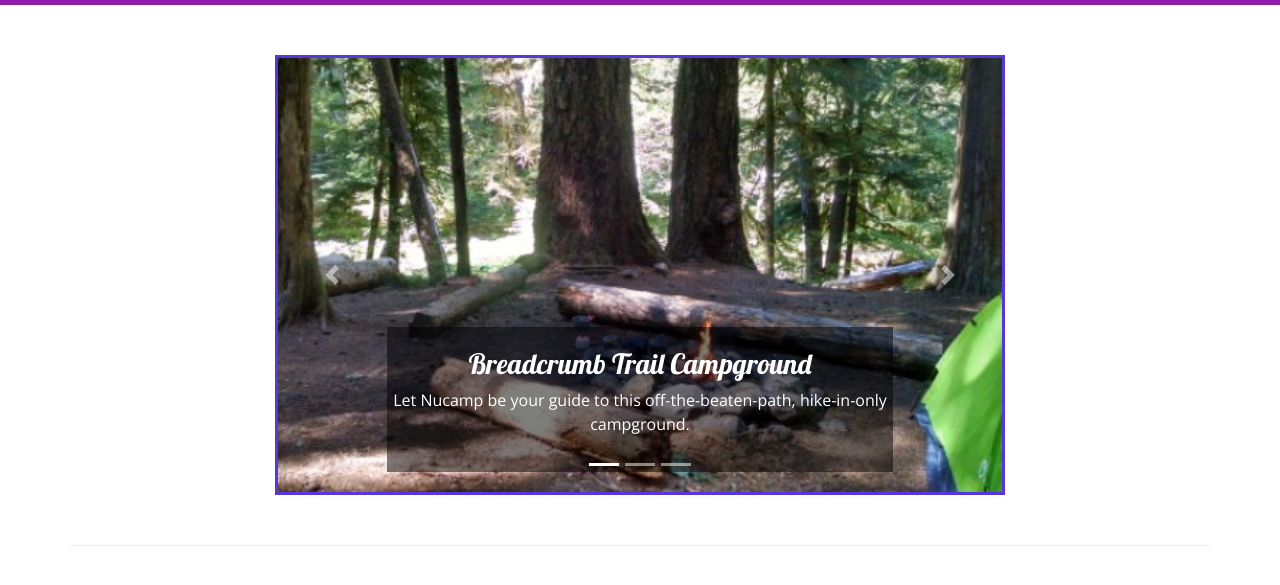
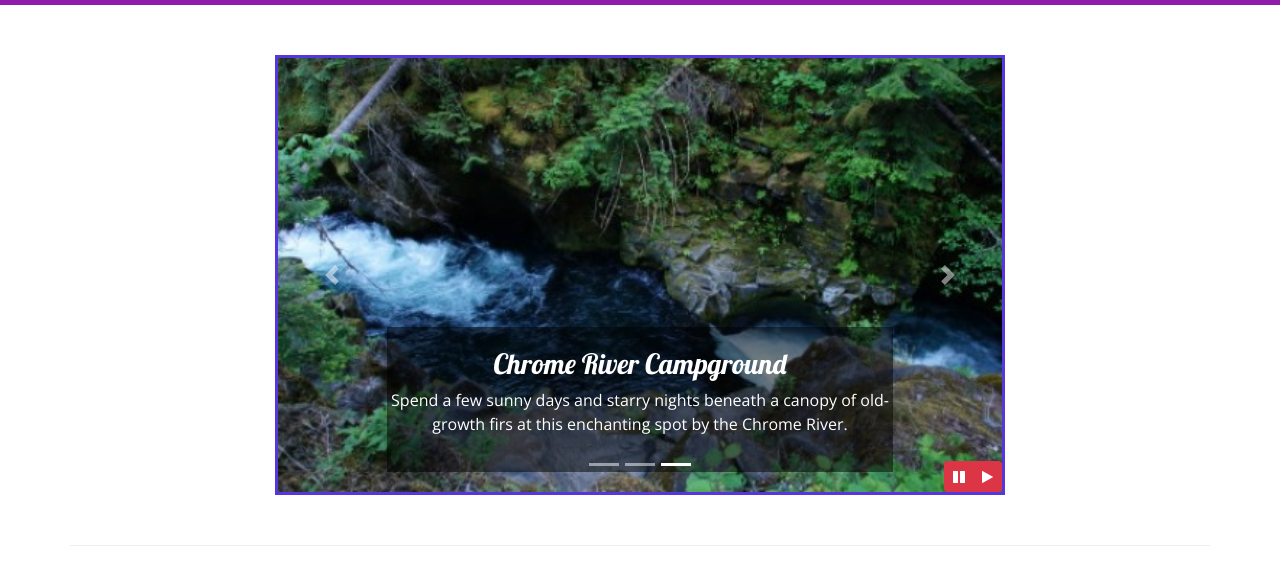
Before and after one commit to astanovferuz/bootstrapproject, a website: page index.html in a window 1280 px wide. Shown: the part 215-800 px from the top of the page. Drawn offline with nearby package versions, Linux system fonts and the light colour scheme.

Commit message:
Bootstrap and jQuery Part 1

```diff
--- a/css/styles.css
+++ b/css/styles.css
@@ -51,3 +51,10 @@ a   {
 .fa-close   {
     color: white;
 }
+
+#carouselButton    {
+    position: absolute;
+    right: 0;
+    bottom: 0;
+    z-index: 1;
+}
--- a/index.html
+++ b/index.html
@@ -185,6 +185,14 @@
                         <span class="carousel-control-next-icon"></span>
                         <span class="sr-only">Next</span>
                     </a>
+                    <div class="btn-group" id="carouselButton">
+                        <button class="btn btn-danger btn-sm" id="carouselPause">
+                            <i class="fa fa-pause"></i>
+                        </button>
+                        <button class="btn btn-danger btn-sm" id="carouselPlay">
+                            <i class="fa fa-play"></i>
+                        </button>
+                    </div>
                 </div>
             </div>
         </div>
@@ -264,6 +272,17 @@
 <script src="node_modules/jquery/dist/jquery.slim.min.js"></script>
 <script src="node_modules/popper.js/dist/umd/popper.min.js"></script>
 <script src="node_modules/bootstrap/dist/js/bootstrap.min.js"></script>
+<script>
+    $(function() {
+            $(".carousel").carousel( { interval: 2000 } );
+            $("#carouselPause").click(function(){
+                $(".carousel").carousel("pause");
+            });
+            $("#carouselPlay").click(function(){
+                $(".carousel").carousel("cycle");
+            });
+        });
+</script>
 </body>
 
 </html>
```
